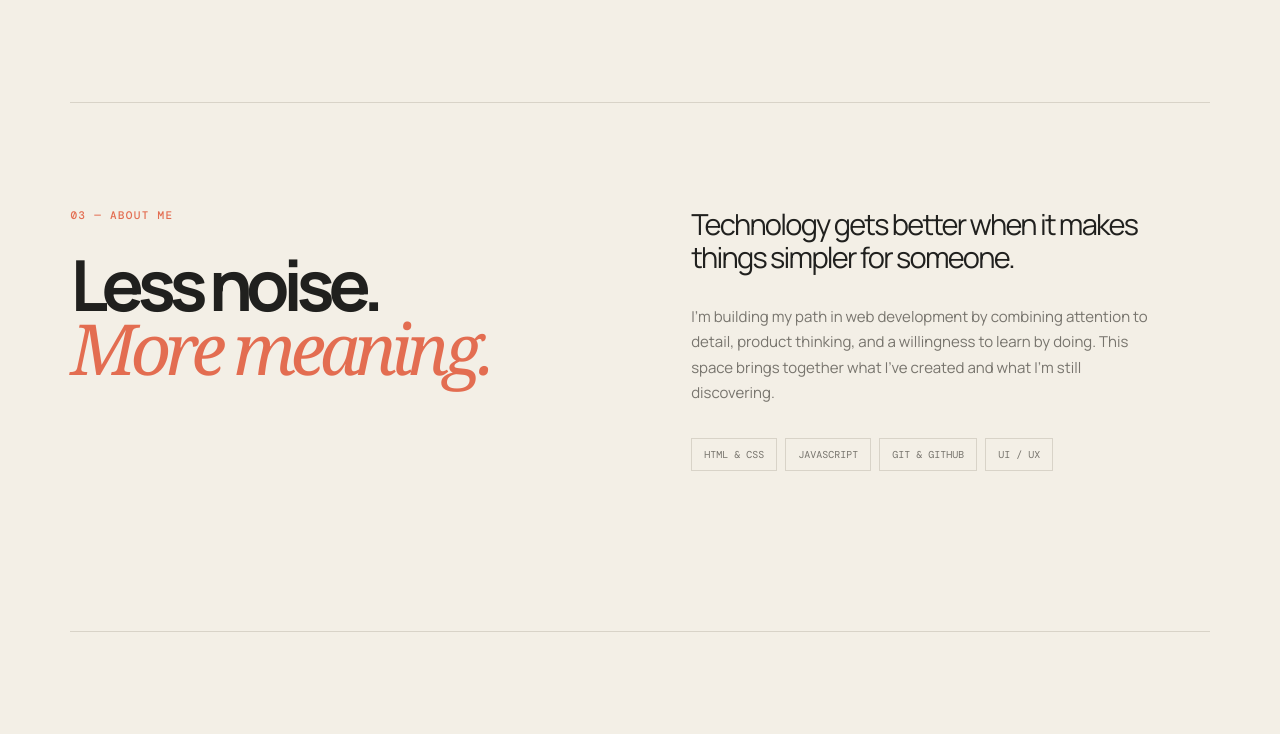
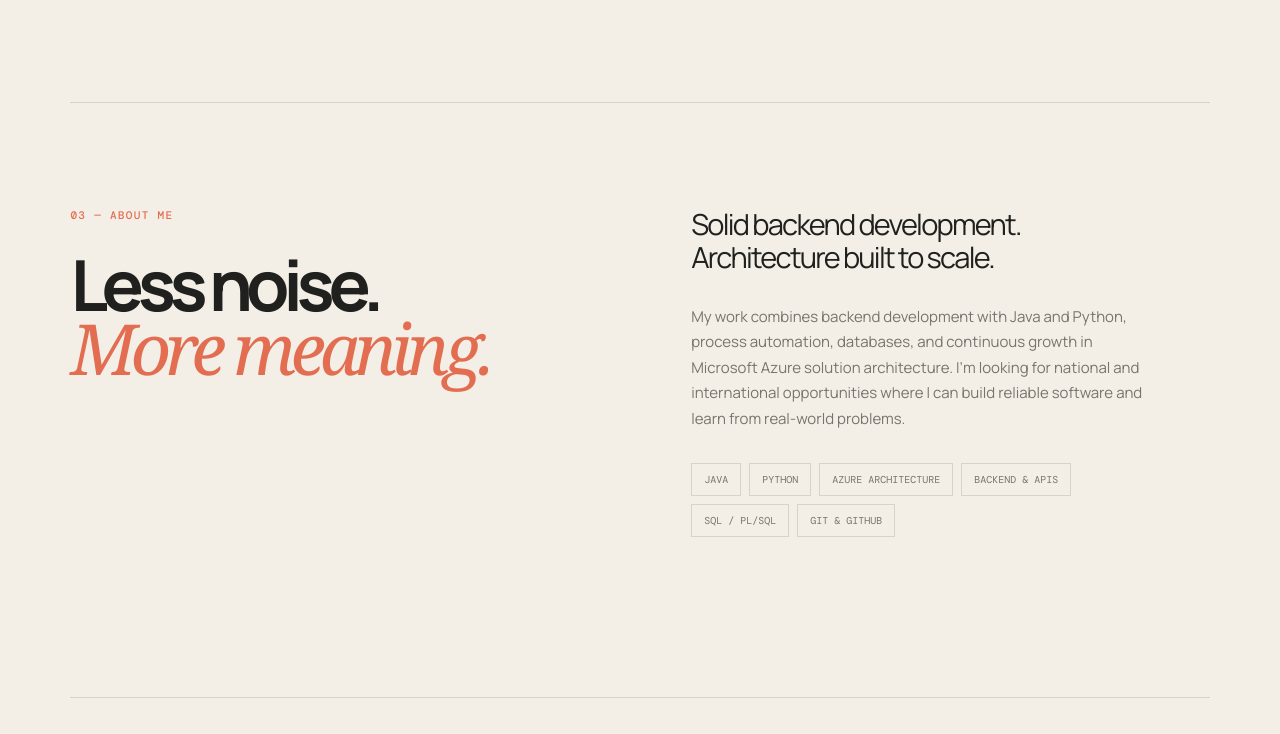
Before and after one commit to ThyagoOF6/portifolio, a website built with Vite: page index.html in a window 1280 px wide. Shown: the part 1811-2545 px from the top of the page. Built offline with nearby package versions, Linux system fonts and the light colour scheme.

Commit message:
feat: posiciona portfolio para vagas de software
Destaca Java, Python, backend e arquitetura Azure para candidaturas nacionais e internacionais nos idiomas portugues e ingles.

```diff
--- a/index.html
+++ b/index.html
@@ -52,10 +52,12 @@
         <section class="hero section-grid">
           <div class="hero-copy reveal">
             <p class="eyebrow" data-i18n="heroEyebrow">PORTFÓLIO / 2026</p>
-            <h1 data-i18n="heroTitle">Ideias que ganham <em>forma.</em></h1>
+            <h1 data-i18n="heroTitle">
+              Software que gera <em>impacto.</em>
+            </h1>
             <p class="intro" data-i18n="heroIntro">
-              Sou Thiago, desenvolvedor apaixonado por transformar problemas
-              reais em experiências digitais claras, úteis e bem construídas.
+              Desenvolvedor Java e Python, com foco em sistemas robustos,
+              automação e construção de soluções preparadas para a nuvem Azure.
             </p>
             <div class="hero-actions">
               <a class="button button-dark" href="#experiencia"
@@ -154,21 +156,24 @@
             </h2>
           </div>
           <div class="about-copy reveal">
-            <p class="large-copy">
-              <span data-i18n="aboutLead"
-                >A tecnologia fica melhor quando torna as coisas mais simples
-                para alguém.
-              </span>
+            <p class="large-copy" data-i18n="aboutLead">
+              Desenvolvimento sólido no backend. Arquitetura preparada para
+              crescer.
             </p>
             <p data-i18n="aboutBody">
-              Estou construindo minha trajetória em desenvolvimento web, unindo
-              atenção aos detalhes, pensamento de produto e vontade de aprender
-              fazendo. Este espaço reúne o que já criei e o que ainda estou
-              descobrindo.
+              Minha atuação combina desenvolvimento backend com Java e Python,
+              automação de processos, bancos de dados e evolução contínua em
+              arquitetura de soluções na Microsoft Azure. Busco oportunidades
+              nacionais e internacionais em que possa construir software
+              confiável e aprender com problemas reais.
             </p>
             <div class="skills">
-              <span>HTML & CSS</span><span>JavaScript</span
-              ><span>Git & GitHub</span><span>UI / UX</span>
+              <span data-i18n="skillJava">Java</span
+              ><span data-i18n="skillPython">Python</span
+              ><span data-i18n="skillAzure">Azure Architecture</span
+              ><span data-i18n="skillBackend">Backend & APIs</span
+              ><span data-i18n="skillDatabases">SQL / PL/SQL</span
+              ><span data-i18n="skillGit">Git & GitHub</span>
             </div>
           </div>
         </section>
--- a/main.js
+++ b/main.js
@@ -17,9 +17,9 @@ const translations = {
     navContact: "Contato",
     availability: "disponível para oportunidades",
     heroEyebrow: "PORTFÓLIO / 2026",
-    heroTitle: "Ideias que ganham <em>forma.</em>",
+    heroTitle: "Software que gera <em>impacto.</em>",
     heroIntro:
-      "Sou Thiago, desenvolvedor apaixonado por transformar problemas reais em experiências digitais claras, úteis e bem construídas.",
+      "Desenvolvedor Java e Python, com foco em sistemas robustos, automação e construção de soluções preparadas para a nuvem Azure.",
     heroButton: "ver trajetória",
     heroContact: "vamos conversar",
     profileLabel: "01 — perfil",
@@ -40,9 +40,15 @@ const translations = {
     aboutEyebrow: "03 — sobre mim",
     aboutTitle: "Menos ruído.<br /><em>Mais sentido.</em>",
     aboutLead:
-      "A tecnologia fica melhor quando torna as coisas mais simples para alguém.",
+      "Desenvolvimento sólido no backend. Arquitetura preparada para crescer.",
     aboutBody:
-      "Estou construindo minha trajetória em desenvolvimento web, unindo atenção aos detalhes, pensamento de produto e vontade de aprender fazendo. Este espaço reúne o que já criei e o que ainda estou descobrindo.",
+      "Minha atuação combina desenvolvimento backend com Java e Python, automação de processos, bancos de dados e evolução contínua em arquitetura de soluções na Microsoft Azure. Busco oportunidades nacionais e internacionais em que possa construir software confiável e aprender com problemas reais.",
+    skillJava: "Java",
+    skillPython: "Python",
+    skillAzure: "Arquitetura Azure",
+    skillBackend: "Backend e APIs",
+    skillDatabases: "SQL / PL/SQL",
+    skillGit: "Git e GitHub",
     experienceEyebrow: "04 — experiência",
     experienceTitle: "O que venho<br /><em>construindo.</em>",
     kyrosTitle: "Estagiário de Engenharia de Software",
@@ -63,8 +69,7 @@ const translations = {
     ufuDegree: "Bacharelado · Contabilidade",
     unicesumarDate: "jan 2025 — dez 2029",
     unicesumarUniversity: "UniCesumar",
-    unicesumarDegree:
-      "Bacharelado em Engenharia · Engenharia de Software",
+    unicesumarDegree: "Bacharelado em Engenharia · Engenharia de Software",
     certificatesLabel: "cursos & certificados",
     certificateOne: "Nome do curso ou certificado",
     certificateTwo: "Outro curso relevante",
@@ -91,9 +96,9 @@ const translations = {
     navContact: "Contact",
     availability: "available for opportunities",
     heroEyebrow: "PORTFOLIO / 2026",
-    heroTitle: "Ideas that take <em>shape.</em>",
+    heroTitle: "Software that makes an <em>impact.</em>",
     heroIntro:
-      "I'm Thiago, a developer passionate about turning real problems into clear, useful, and well-crafted digital experiences.",
+      "Java and Python developer focused on robust systems, automation, and cloud-ready solutions built on Microsoft Azure.",
     heroButton: "view my journey",
     heroContact: "let's talk",
     profileLabel: "01 — profile",
@@ -114,9 +119,15 @@ const translations = {
     aboutEyebrow: "03 — about me",
     aboutTitle: "Less noise.<br /><em>More meaning.</em>",
     aboutLead:
-      "Technology gets better when it makes things simpler for someone.",
+      "Solid backend development. Architecture built to scale.",
     aboutBody:
-      "I'm building my path in web development by combining attention to detail, product thinking, and a willingness to learn by doing. This space brings together what I've created and what I'm still discovering.",
+      "My work combines backend development with Java and Python, process automation, databases, and continuous growth in Microsoft Azure solution architecture. I'm looking for national and international opportunities where I can build reliable software and learn from real-world problems.",
+    skillJava: "Java",
+    skillPython: "Python",
+    skillAzure: "Azure Architecture",
+    skillBackend: "Backend & APIs",
+    skillDatabases: "SQL / PL/SQL",
+    skillGit: "Git & GitHub",
     experienceEyebrow: "04 — experience",
     experienceTitle: "What I keep<br /><em>building.</em>",
     kyrosTitle: "Software Engineering Intern",
```
